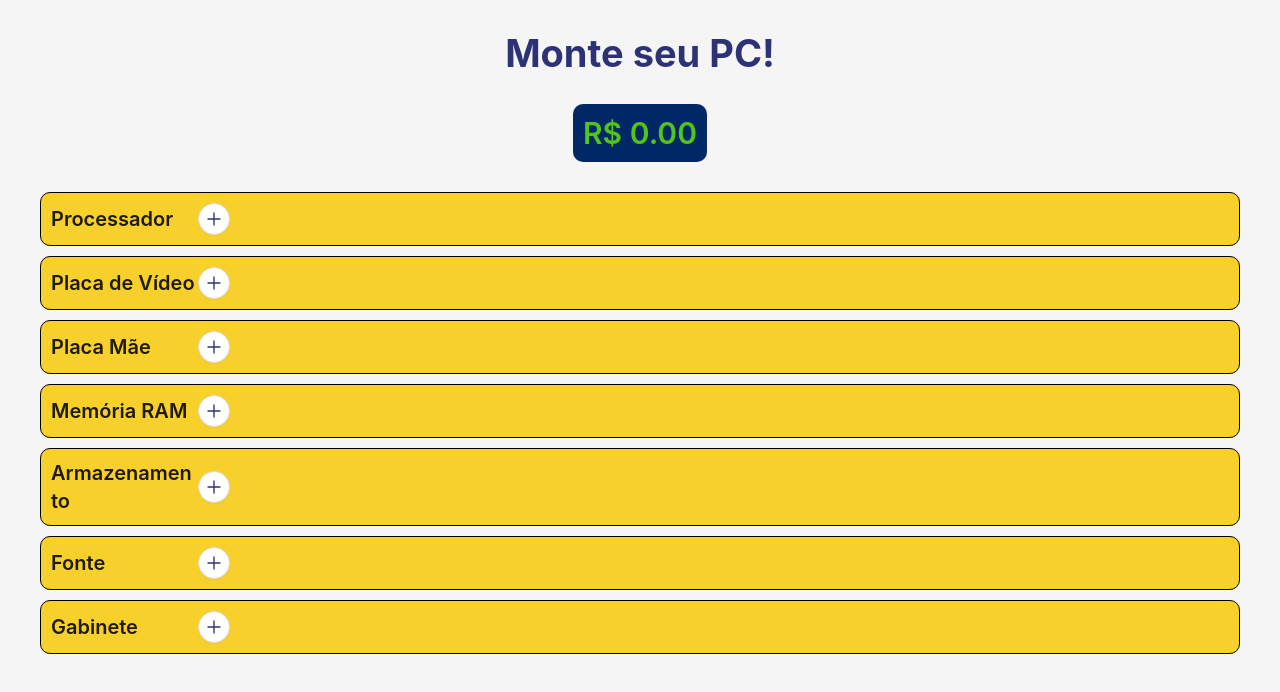
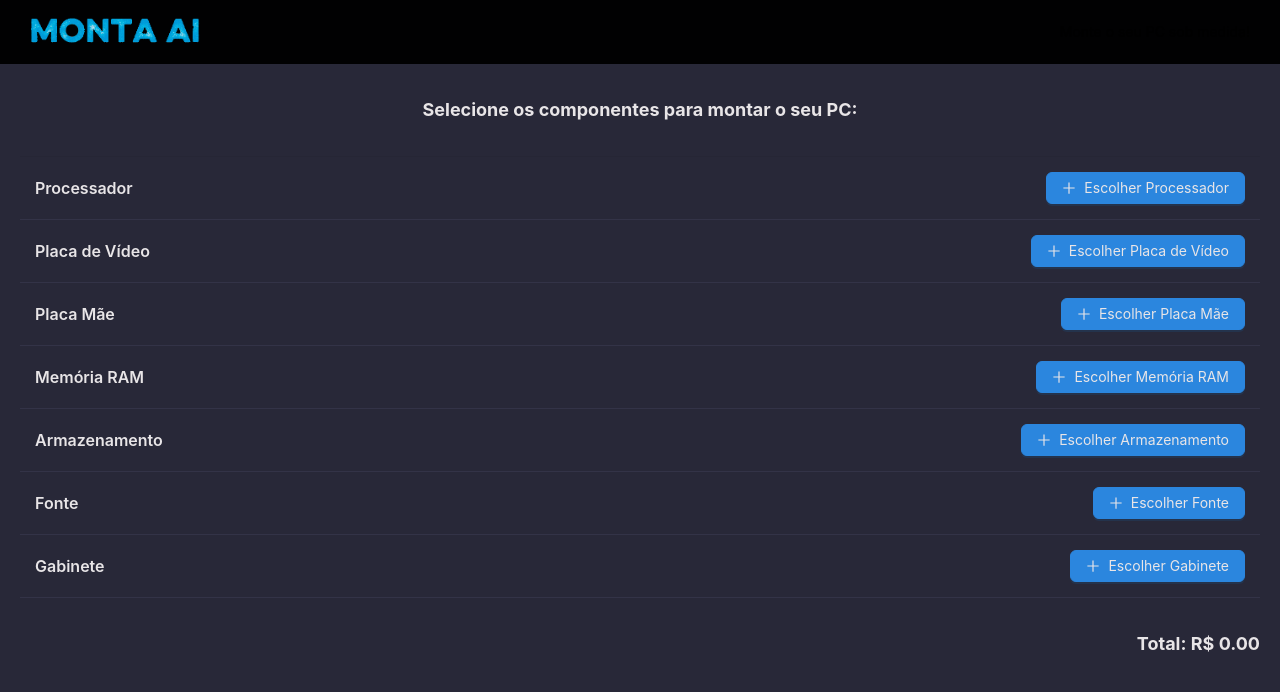
Before and after one commit to YanManenti/EngenhariaSoftware2Front, a React (Create React App) app: page / in a window 1280 px wide. Shown: the top 692 px of the page. Built offline with nearby package versions, Linux system fonts and the light colour scheme.

Commit message:
Finalização para parecer com o pc part picker

```diff
--- a/src/pages/Home.jsx
+++ b/src/pages/Home.jsx
@@ -2,12 +2,13 @@ import React, { useState } from 'react';
 import { Layout, Button, List, Typography, Row, Col } from 'antd';
 import { PlusOutlined, MinusOutlined } from '@ant-design/icons';
 import ModalPecas from './ModalPecas';
+import logo from '../images/logo_monta_ai.png';
 
 const { Header, Content } = Layout;
-const { Title } = Typography;
+const { Title, Text } = Typography;
 
 const Home = () => {
-  const [total, setTotal] = useState(0.00);
+  const [total, setTotal] = useState(0.0);
   const [componentes, setComponentes] = useState([
     { nome: 'Processador', peca: {} },
     { nome: 'Placa de Vídeo', peca: {} },
@@ -19,117 +20,158 @@ const Home = () => {
   ]);
 
   const adicionarPeca = (i, retorno) => {
-    console.log('index', i);
-    console.log('retorno', retorno);
     const nComponentes = [...componentes];
-
     nComponentes[i].peca = retorno;
-
     setTotal(total + retorno.valor);
-
     setComponentes(nComponentes);
   };
 
   const removerPeca = (i) => {
     const nComponentes = [...componentes];
-
-    setTotal(total - nComponentes[i].peca.valor)
+    setTotal(total - nComponentes[i].peca.valor);
     nComponentes[i].peca = {};
-
     setComponentes(nComponentes);
-  }
+  };
 
   return (
-    <Layout className="layout">
-      <Header style={{ backgroundColor: 'transparent', textAlign: 'center', padding: '10px' }}>
-        <Title style={{ color: '#2d3277', margin: '20px', fontSize: 'px', fontWeight: 'bold' }}>Monte seu PC!</Title>
+    <Layout style={{ backgroundColor: '#282838', minHeight: '100vh' }}>
+      <Header
+        style={{
+          backgroundColor: '#010102',
+          padding: '10px 20px',
+          display: 'flex',
+          alignItems: 'center',
+          justifyContent: 'space-between',
+        }}
+      >
+        <img
+          src={logo}
+          alt="Logo Monta Aí"
+          style={{
+            height: '40px',
+            cursor: 'pointer',
+          }}
+        />
+        <div style={{ color: '#e8e5e7', fontSize: '14px' }}>
+          <Text style={{ marginRight: '10px' }}>Monte o seu PC sob medida!</Text>
+        </div>
       </Header>
-      <Content style={{ padding: '20px', maxWidth: '100%', margin: '20px' }}>
-        <Row justify="center"
-          style={{ marginBottom: '20px' }}>
-          <Col>
-            <div className="price-box">
-              <Title level={2}
-                style={{ textAlign: 'center', color: '#52C41A', padding: '10px', backgroundColor: '#002766', marginBottom: '10px', borderRadius: '10px' }}>
-                R$ {total.toFixed(2)}
-              </Title>
+
+      {/* Content */}
+      <Content style={{ padding: '20px' }}>
+        <List
+          header={
+            <div
+              style={{
+                color: '#e8e5e7',
+                fontSize: '18px',
+                fontWeight: 'bold',
+                textAlign: 'center',
+                marginBottom: '20px',
+              }}
+            >
+              Selecione os componentes para montar o seu PC:
             </div>
-          </Col>
-        </Row>
-        <List dataSource={componentes}
+          }
+          footer={
+            <div
+              style={{
+                marginTop: '20px',
+                textAlign: 'right',
+                color: '#e8e5e7',
+                fontSize: '18px',
+                fontWeight: 'bold',
+              }}
+            >
+              Total: R$ {total.toFixed(2)}
+            </div>
+          }
+          dataSource={componentes}
           renderItem={(item, index) => (
-            <List.Item style={{ padding: '10px', backgroundColor: '#f7d02c', marginBottom: '10px', borderRadius: '10px', border: '1px solid black' }}>
-              <Row justify="start"
-                align="middle"
-                style={{ width: '100%' }}>
-                <Col span={3}>
-                  <Title level={4}
-                    style={{ margin: 0 }}>
+            <List.Item
+              style={{
+                backgroundColor: '#282838',
+                borderBottom: '1px solid #333347',
+                padding: '15px',
+              }}
+            >
+              <Row style={{ width: '100%' }} align="middle">
+                <Col span={6}>
+                  <Title
+                    level={5}
+                    style={{
+                      color: '#e8e5e7',
+                      margin: 0,
+                      cursor: 'pointer',
+                    }}
+                    onClick={() => {
+                      if (!item?.peca?.descricao) {
+                        ModalPecas({ peca: item.nome, recebePeca: (valor) => adicionarPeca(index, valor) });
+                      }
+                    }}
+                    onMouseEnter={(e) => e.target.style.color = '#2b86de'}
+                    onMouseLeave={(e) => e.target.style.color = '#e8e5e7'}
+                  >
                     {item.nome}
                   </Title>
                 </Col>
-                {!item?.peca?.descricao ?
-                  <Col span={2}>
-                    <ModalPecas peca={item.nome}
-                      recebePeca={(valor) => adicionarPeca(index, valor)}>
+                {!item?.peca?.descricao ? (
+                  <Col span={18} style={{ textAlign: 'right' }}>
+                    <ModalPecas
+                      peca={item.nome}
+                      recebePeca={(valor) => adicionarPeca(index, valor)}
+                    >
                       <Button
-                        shape="circle"
-                        icon={<PlusOutlined style={{ fontSize: '16px' }} />}
+                        type="primary"
+                        icon={<PlusOutlined />}
                         style={{
-                          backgroundColor: '#ffffff',
-                          color: '#2d3277',
-                          display: 'flex',
-                          justifyContent: 'center',
-                          alignItems: 'center',
-                          transition: 'all 0.3s ease',
+                          backgroundColor: '#2b86de',
+                          borderColor: '#2b86de',
+                          color: '#e8e5e7',
+                          transition: 'background-color 0.3s ease',
+                        }}
+                        onMouseEnter={(e) => (e.target.style.backgroundColor = '#1a6fa2')}
+                        onMouseLeave={(e) => (e.target.style.backgroundColor = '#2b86de')}
+                      >
+                        Escolher {item.nome}
+                      </Button>
+                    </ModalPecas>
+                  </Col>
+                ) : (
+                  <>
+                    <Col span={12}>
+                      <span style={{ color: '#e8e5e7' }}>
+                        {item.peca.descricao}
+                      </span>
+                    </Col>
+                    <Col span={4} style={{ textAlign: 'right' }}>
+                      <span style={{ color: '#2b86de', fontWeight: 'bold' }}>
+                        R$ {item.peca.valor.toFixed(2)}
+                      </span>
+                    </Col>
+                    <Col span={2} style={{ textAlign: 'right' }}>
+                      <Button
+                        type="default"
+                        icon={<MinusOutlined />}
+                        style={{
+                          backgroundColor: 'transparent',
+                          color: '#e8e5e7',
+                          borderColor: '#333347',
+                          transition: 'background-color 0.3s ease, color 0.3s ease',
                         }}
                         onMouseEnter={(e) => {
-                          e.currentTarget.style.transform = 'scale(1.2)';
-                          e.currentTarget.style.backgroundColor = '#52c41a';
-                          e.currentTarget.style.color = '#ffffff';
+                          e.target.style.backgroundColor = '#d13434';
+                          e.target.style.color = '#fff';
                         }}
                         onMouseLeave={(e) => {
-                          e.currentTarget.style.transform = 'scale(1)';
-                          e.currentTarget.style.backgroundColor = '#ffffff';
-                          e.currentTarget.style.color = '#2d3277';
+                          e.target.style.backgroundColor = 'transparent';
+                          e.target.style.color = '#e8e5e7';
                         }}
-                      />
-                    </ModalPecas>
-                  </Col>
-                  : ''}
-                {item?.peca?.descricao ?
-                  <React.Fragment>
-                    <Col span={16}>
-                      <label style={{ fontSize: 16 }}>{item?.peca.descricao}</label>
-                    </Col>
-                    <Col span={3}>
-                      <label style={{ color: '#52C41A', fontSize: 24, fontWeight:'bold'}}>R$ {item?.peca?.valor.toFixed(2)}</label>
-                    </Col>
-                    <Col span={2}>
-                      <Button
-                        shape="circle"
-                        icon={<MinusOutlined style={{ fontSize: '16px' }} />}
-                        style={{
-                          backgroundColor: '#FFFFFF',
-                          color: '#000000',
-                          transition: 'all 0.3s ease',
-                          transform: 'scale(1)',
-                        }}
-                        onClick={() => { removerPeca(index); }}
-                        onMouseEnter={(e) => {
-                          e.currentTarget.style.backgroundColor = '#F5222D';
-                          e.currentTarget.style.color = '#FFFFFF';
-                          e.currentTarget.style.transform = 'scale(1.1)';
-                        }}
-                        onMouseLeave={(e) => {
-                          e.currentTarget.style.backgroundColor = '#FFFFFF';
-                          e.currentTarget.style.color = '#000000';
-                          e.currentTarget.style.transform = 'scale(1)';
-                        }}
+                        onClick={() => removerPeca(index)}
                       />
                     </Col>
-                  </React.Fragment>
-                  : ''}
+                  </>
+                )}
               </Row>
             </List.Item>
           )}
--- a/src/pages/ModalPecas.jsx
+++ b/src/pages/ModalPecas.jsx
@@ -169,7 +169,7 @@ function ModalPecas({ children, peca = 'Peça', recebePeca }) {
         peca.descricao.toLowerCase().includes(pesquisa.toLowerCase())
       );
       setFilteredData(filtered);
-    }, 1000);
+    }, 100);
 
     return () => {clearTimeout(timeout);};
   }, [pesquisa, data]);
```
Also changed, not shown: src/images/logo_monta_ai.png (added).
